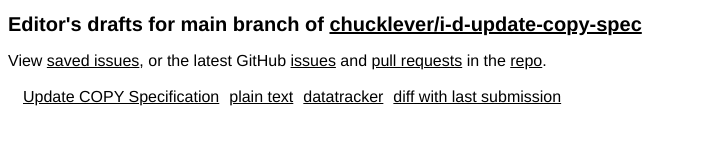
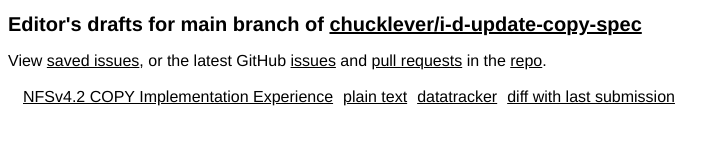
Before and after one commit to chucklever/i-d-update-copy-spec, a plain HTML site: page index.html in a window 1280 px wide. Shown: the whole page, without its empty margins (0-728 px from the left). Drawn offline with Linux system fonts and the light colour scheme.

Commit message:
Script updating gh-pages from 61c6a11. [ci skip]

```diff
--- a/index.html
+++ b/index.html
@@ -17,8 +17,8 @@
     <p>View <a href="issues.html">saved issues</a>, or the latest GitHub <a href="https://github.com/chucklever/i-d-update-copy-spec/issues">issues</a> and <a href="https://github.com/chucklever/i-d-update-copy-spec/pulls">pull requests</a> in the <a href="https://github.com/chucklever/i-d-update-copy-spec">repo</a>.</p>
     <table id="branch-main">
       <tr>
-        <td><a href="./draft-cel-nfsv4-update-copy-spec.html" class="html draft-cel-nfsv4-update-copy-spec" title="Updates to the Specification of the Network File System version 4.2 COPY Operation (HTML)">Update COPY Specification</a></td>
-        <td><a href="./draft-cel-nfsv4-update-copy-spec.txt" class="txt draft-cel-nfsv4-update-copy-spec" title="Updates to the Specification of the Network File System version 4.2 COPY Operation (Text)">plain text</a></td>
+        <td><a href="./draft-cel-nfsv4-update-copy-spec.html" class="html draft-cel-nfsv4-update-copy-spec" title="Network File System version 4.2 COPY Operation Implementation Experience (HTML)">NFSv4.2 COPY Implementation Experience</a></td>
+        <td><a href="./draft-cel-nfsv4-update-copy-spec.txt" class="txt draft-cel-nfsv4-update-copy-spec" title="Network File System version 4.2 COPY Operation Implementation Experience (Text)">plain text</a></td>
         <td><a href="https://datatracker.ietf.org/doc/draft-cel-nfsv4-update-copy-spec" class="dt draft-cel-nfsv4-update-copy-spec" title="Datatracker for draft-cel-nfsv4-update-copy-spec">datatracker</a></td>
         <td><a href="https://author-tools.ietf.org/api/iddiff?doc_1=draft-cel-nfsv4-update-copy-spec&amp;url_2=https://chucklever.github.io/i-d-update-copy-spec/draft-cel-nfsv4-update-copy-spec.txt" class="diff draft-cel-nfsv4-update-copy-spec">diff with last submission</a></td>
         <td></td>
```
Also changed, not shown: draft-cel-nfsv4-update-copy-spec.html (+3 -3 lines), draft-cel-nfsv4-update-copy-spec.txt.
